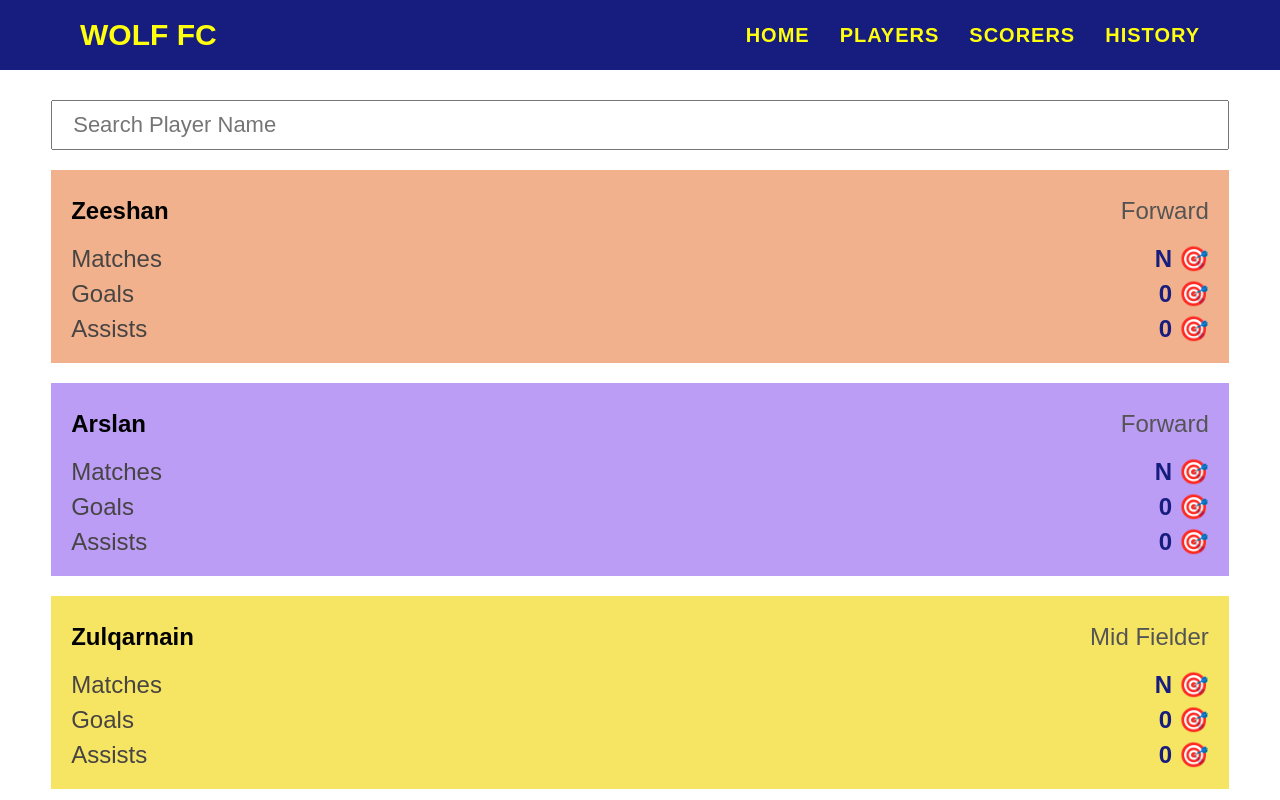
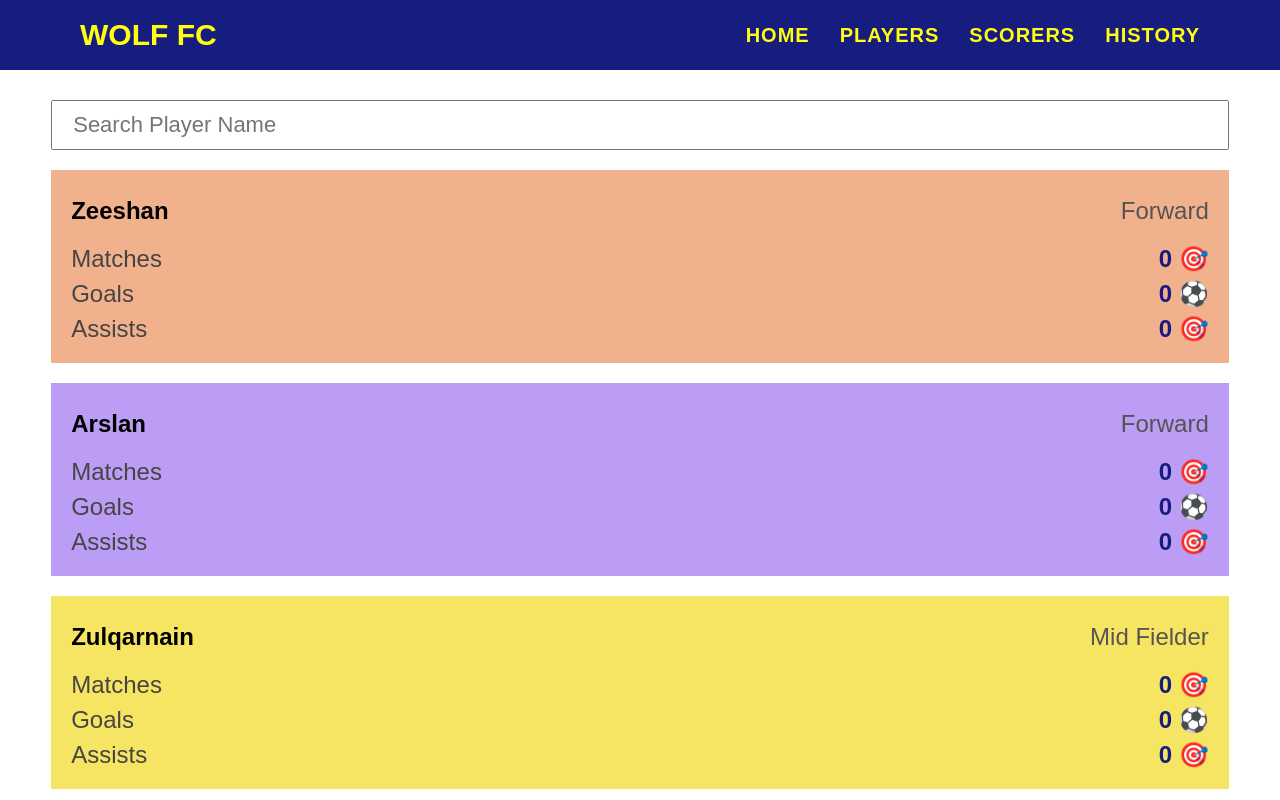
Before and after one commit to Zulqarnain32/WOLF-FC, a React (Vite) app: page /scorers in a window 1280 px wide. Shown: the top 800 px of the page. Built offline with nearby package versions, Linux system fonts and the light colour scheme.

Commit message:
some changing

```diff
--- a/src/components/Scorers.jsx
+++ b/src/components/Scorers.jsx
@@ -43,11 +43,11 @@ const Scorers = () => {
                         </div>
                         <div className="matches-count">
                             <h2 className="light">Matches</h2>
-                            <h2 className="color">N 🎯</h2>
+                            <h2 className="color">0 🎯</h2>
                         </div>
                         <div className="goals-count">
-                            <h2 className="light">Goals</h2>
-                            <h2 className="color">{player.Goals} 🎯</h2>
+                            <h2 className="light">Goals </h2>
+                            <h2 className="color">{player.Goals} ⚽</h2>
                         </div>
 
                         <div className="assist-count">
```
